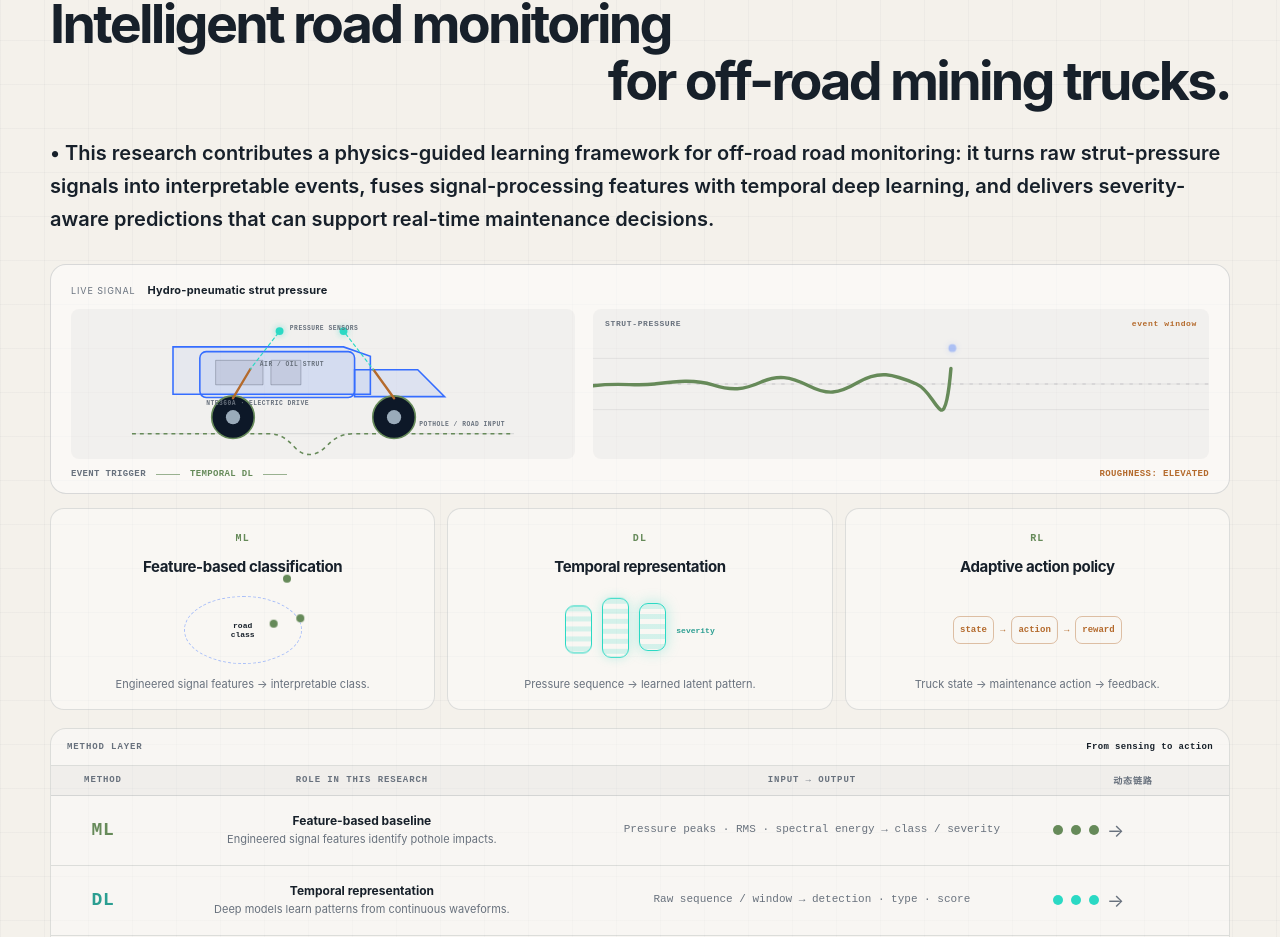
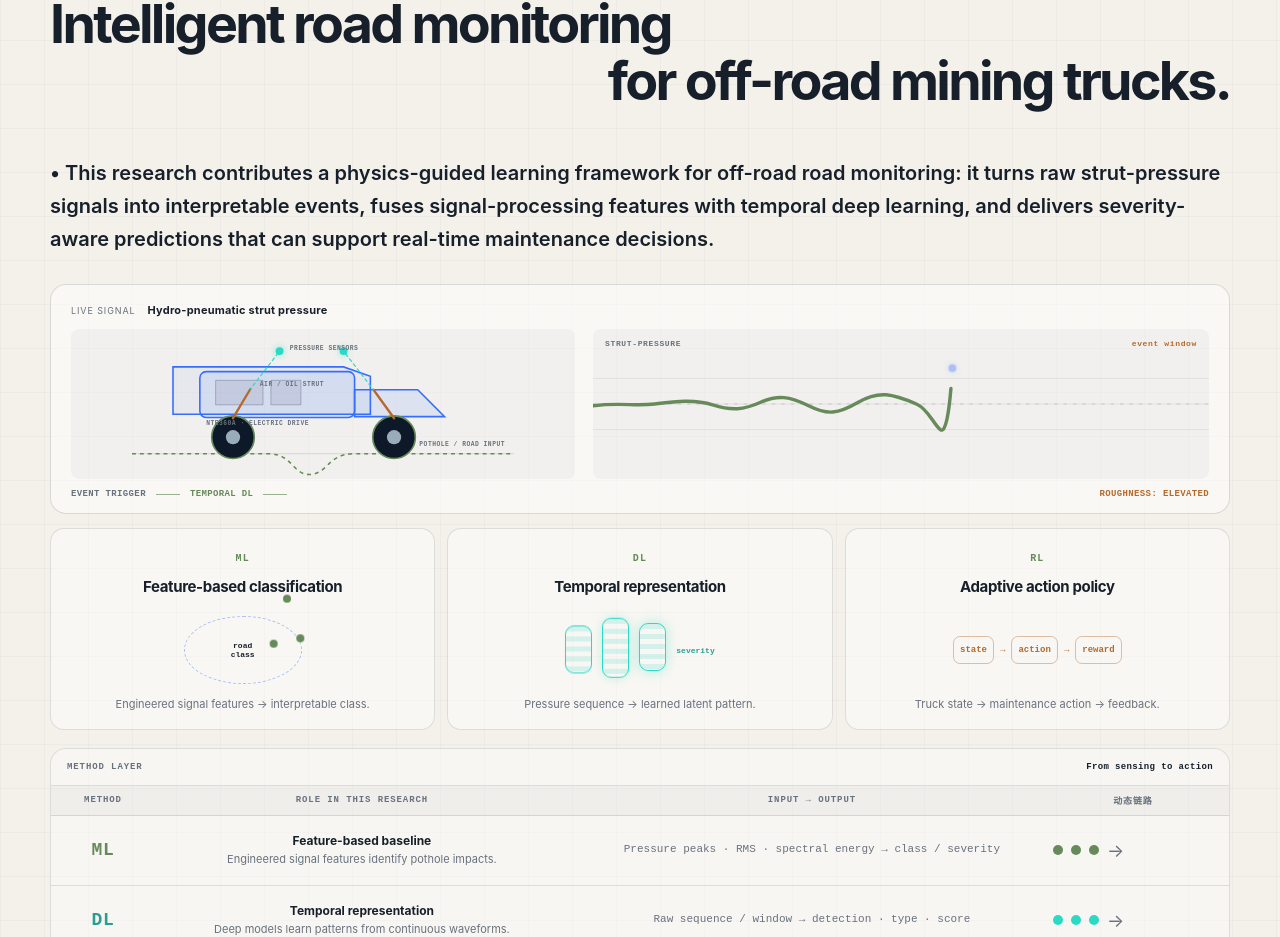
Before and after one commit to jiangjian9803-eng/jiangjian9803-eng.github.io, a Next.js app: page / in a window 1280 px wide. Shown: the part 3700-4637 px from the top of the page. Built offline with nearby package versions, Linux system fonts and the light colour scheme.

Commit message:
Increase spacing before contribution statement

```diff
--- a/styles.css
+++ b/styles.css
@@ -250,7 +250,7 @@ h1 em { position: relative; margin-top: .08em; color: var(--blue); font-style: n
 .research-heading h2 { margin-top: 35px; font-size: clamp(34px, 4.2vw, 56px); line-height: 1.06; letter-spacing: -.05em; text-align: left; }
 .research-title-line { display: block; }
 .research-title-line-second { text-align: right; }
-.research-heading > p { width: 100%; max-width: none; margin: 28px 0 0; color: var(--ink); font-size: 20px; font-weight: 600; line-height: 1.65; text-align: left; }
+.research-heading > p { width: 100%; max-width: none; margin: 48px 0 0; color: var(--ink); font-size: 20px; font-weight: 600; line-height: 1.65; text-align: left; }
 .physics-demo { margin-top: 28px; padding: 18px 20px 14px; border: 1px solid rgba(13,24,40,.14); border-radius: 16px; background: rgba(255,255,255,.52); text-align: left; }
 .physics-demo-label { display: flex; align-items: baseline; gap: 12px; color: var(--muted); font-size: 9px; letter-spacing: .1em; text-transform: uppercase; }
 .physics-demo-label strong { color: var(--ink); font-size: 11px; letter-spacing: .02em; text-transform: none; }
```
